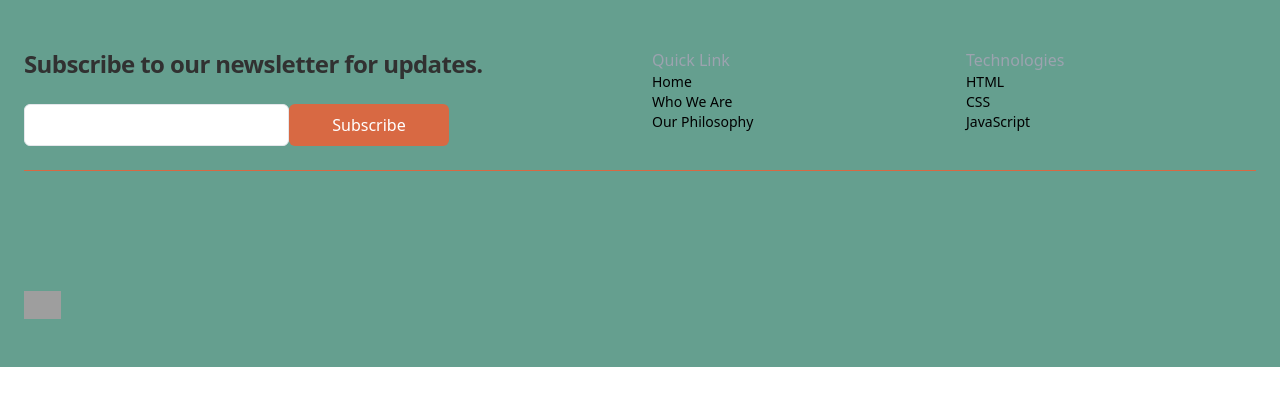
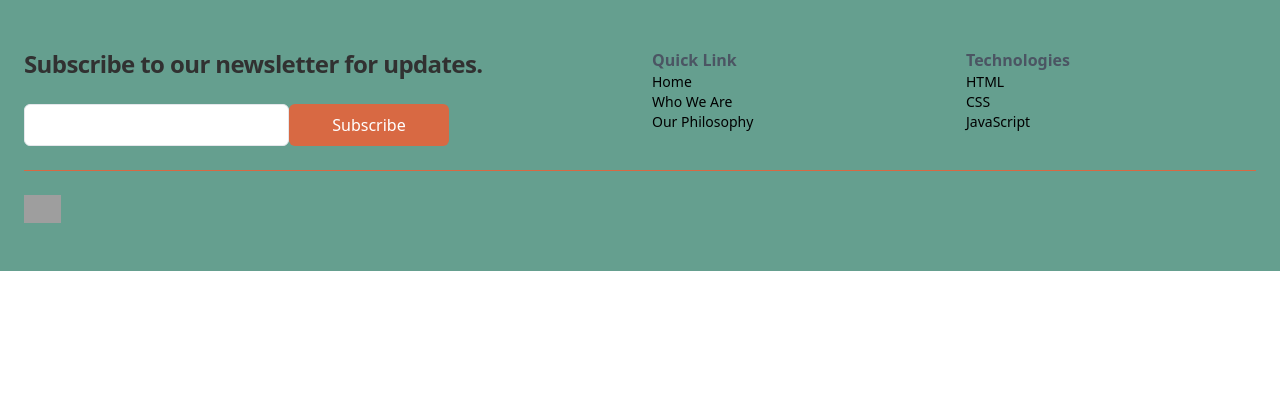
Before and after one commit to lelocreates/Module_08R_CS20240146_WFC2407_GroupA_Kgaladi-Mohlabe_SDF08_R, a plain HTML site: page index.html in a window 1280 px wide. Drawn offline with nearby package versions, Linux system fonts and the light colour scheme; grey boxes are pictures that could not be loaded.

Commit message:
Updated font weight, colour and button border

```diff
--- a/index.html
+++ b/index.html
@@ -17,13 +17,13 @@
                             <h1 class="max-w-lg text-xl font-semibold tracking-tight text-[#313131] xl:text-2xl dark:text-white" >Subscribe to our newsletter for updates.</h1>
                             <div class="flex flex-col mx-auto mt-6 space-y-3 md:space-y-0 md:flex-row">
                                 <input id="email" type="text" class="min-w-40 px-4 py-2 text-gray-900 bg-white border rounded-md focus:border-[#d86943] focus:outline-none focus:ring focus:ring-opacity-40 focus:ring-[#d86943]">
-                                <button class="min-w-40 px-4 py-2 rounded-md bg-[#d86943] text-white hover:bg-[#659f8f]">
+                                <button class="min-w-40 px-4 py-2 rounded-md bg-[#d86943] text-white hover:bg-[#659f8f] hover:border-black hover:border-2">
                                     Subscribe
                                 </button>
                             </div>
                         </div>
                         <div>
-                            <p class="text-gray-400 text-base">Quick Link</p>
+                            <p class="text-gray-600 text-base font-bold">Quick Link</p>
                             <div class="flex flex-col text-sm">
                                 <a href="#" class="hover:text-[#d86943] hover:underline">Home</a>
                                 <a href="#" class="hover:text-[#d86943] hover:underline">Who We Are</a>
@@ -31,7 +31,7 @@
                             </div>
                         </div>
                         <div>
-                            <p class="text-gray-400 text-base">Technologies</p>
+                            <p class="text-gray-600 text-base font-bold">Technologies</p>
                             <div class="flex flex-col text-sm">
                                 <a href="#" class="hover:text-[#d86943] hover:underline">HTML</a>
                                 <a href="#" class="hover:text-[#d86943] hover:underline">CSS</a>
@@ -40,7 +40,7 @@
                         </div>
                     </div>
 
-                    <hr class="my-6 border-[#d86943] px-6 py-12 mx-auto">
+                    <hr class="my-6 border-[#d86943] mx-auto">
 
                     <div class="flex">
                         <a href="#">
```
